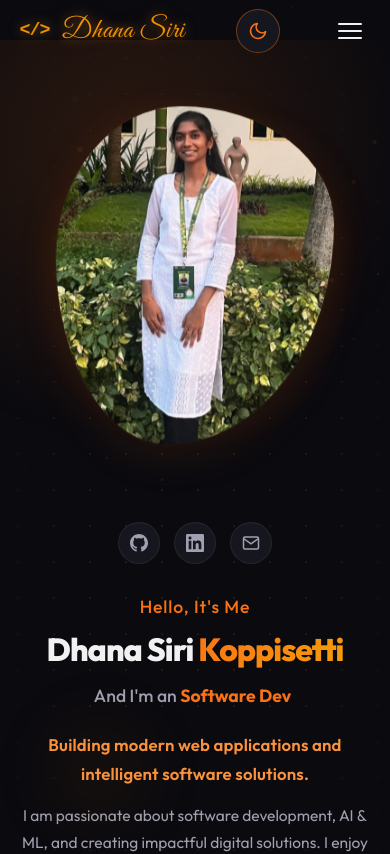
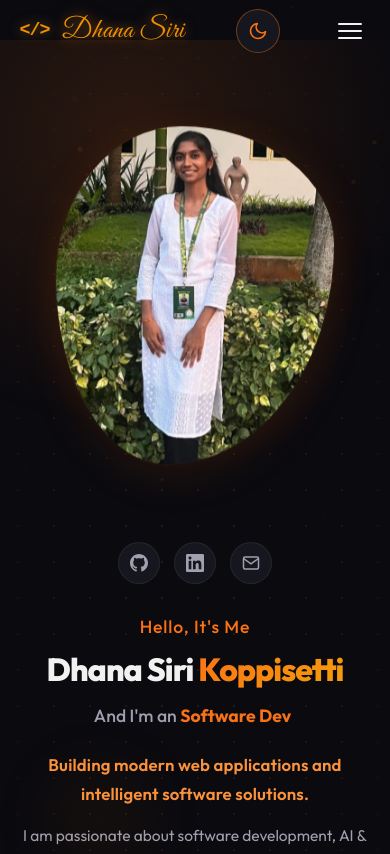
Before and after one commit to AiLynx72/video-portfolio, a React (Vite) app: page / in a window 390 px wide. Shown: the top 854 px of the page. Built offline with nearby package versions, Linux system fonts and the light colour scheme.

Commit message:
style: align mobile hero to start to prevent flexbox overflow clipping

```diff
--- a/src/index.css
+++ b/src/index.css
@@ -2777,6 +2777,13 @@ section {
   .theme-toggle { display: flex; }
   .hamburger { display: flex; }
 
+  .hero {
+    min-height: auto;
+    padding-top: calc(var(--nav-height) + 20px);
+    padding-bottom: 40px;
+    justify-content: flex-start;
+  }
+
   .hero-content {
     display: flex;
     flex-direction: column;
```
